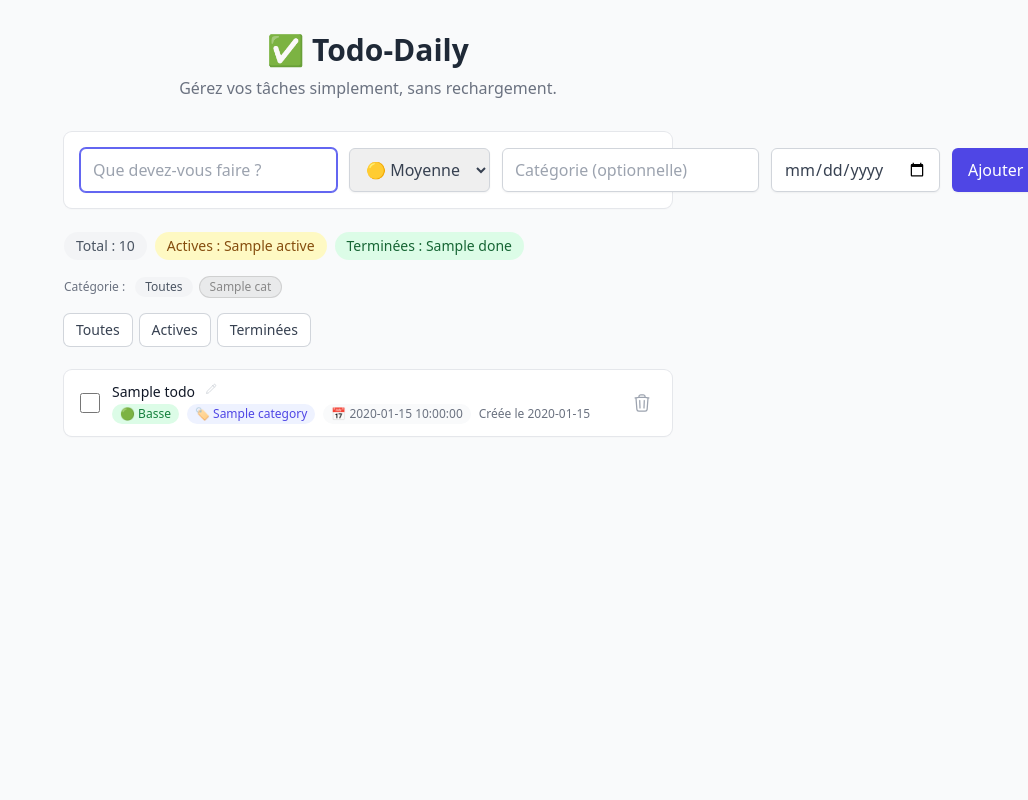
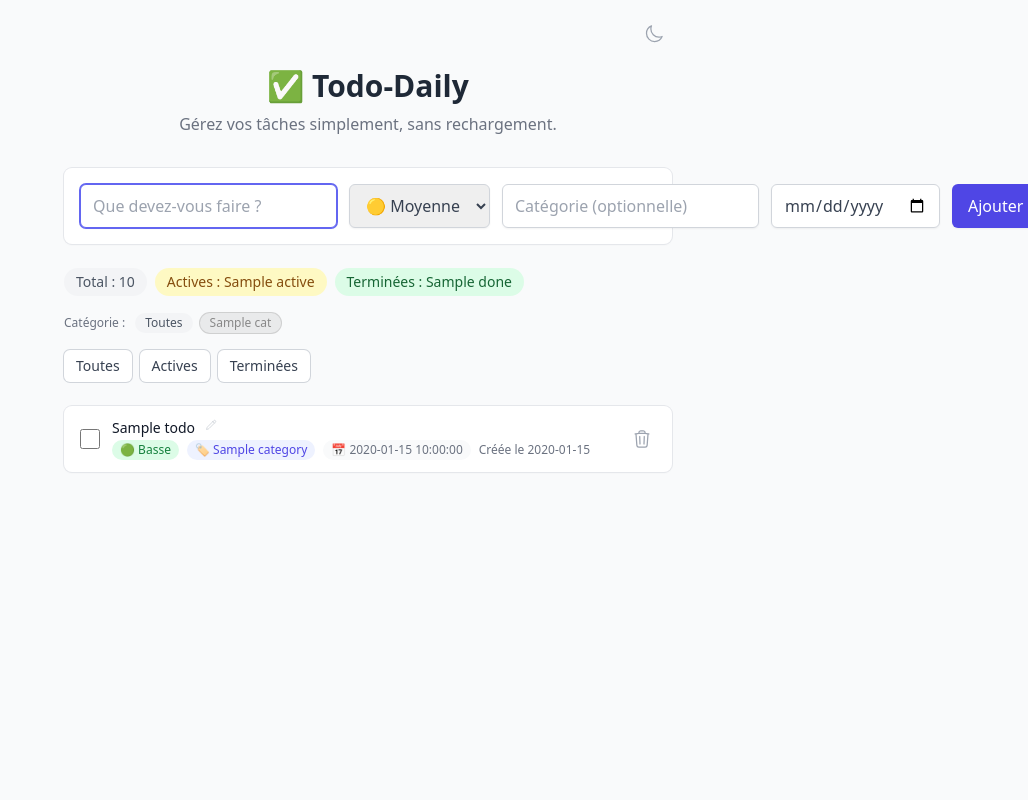
Before and after one commit to xalil05/todo-daily, a FastAPI app: template app/templates/index.html in a window 1320 px wide. Shown: the whole page, without its empty margins (292-1320 px from the left). Run offline with FastAPI, Linux system fonts and the light colour scheme; the template is opened without the code that fills it: most values are stand-ins (such as "Sample title", 1, 10 or a date in 2020); some libraries are stand-ins or nearby versions.

Commit message:
feat: mode sombre avec toggle et localStorage
- Bouton toggle avec icônes soleil/lune
- Détection préférence système (prefers-color-scheme)
- Persistance du choix dans localStorage
- Script anti-flash dans <head> avant affichage
- Classes dark: sur tous les composants (form, liste, badges)
- Transitions CSS douces pour le changement de thème

```diff
--- a/app/static/css/style.css
+++ b/app/static/css/style.css
@@ -2,6 +2,18 @@
  * Styles complémentaires pour Todo-Daily.
  * Utilisé en conjonction avec Tailwind CSS v4 (CDN).
  */
+
+/* Transition douce pour le changement de thème */
+html {
+  transition: background-color 0.3s ease, color 0.3s ease;
+}
+
+html *,
+html *::before,
+html *::after {
+  transition: background-color 0.2s ease, border-color 0.2s ease,
+              box-shadow 0.2s ease, color 0.2s ease;
+}
 
 /* Animation de fondu pour les échanges htmx */
 #main-content.htmx-swapping {
--- a/app/templates/_todo_list.html
+++ b/app/templates/_todo_list.html
@@ -8,14 +8,14 @@
 #}
 
 {# Compteurs en badges #}
-<div class="mb-4 flex flex-wrap items-center gap-2 text-sm text-gray-600">
-    <span class="rounded-full bg-gray-100 px-3 py-1 font-medium">
+<div class="mb-4 flex flex-wrap items-center gap-2 text-sm text-gray-600 dark:text-gray-400">
+    <span class="rounded-full bg-gray-100 dark:bg-gray-700 px-3 py-1 font-medium dark:text-gray-300">
         Total : {{ counts.total }}
     </span>
-    <span class="rounded-full bg-yellow-100 px-3 py-1 font-medium text-yellow-800">
+    <span class="rounded-full bg-yellow-100 dark:bg-yellow-900/40 px-3 py-1 font-medium text-yellow-800 dark:text-yellow-300">
         Actives : {{ counts.active }}
     </span>
-    <span class="rounded-full bg-green-100 px-3 py-1 font-medium text-green-800">
+    <span class="rounded-full bg-green-100 dark:bg-green-900/40 px-3 py-1 font-medium text-green-800 dark:text-green-300">
         Terminées : {{ counts.done }}
     </span>
 </div>
@@ -60,7 +60,7 @@
                    {% if filter == value %}
                        bg-indigo-600 text-white shadow-sm
                    {% else %}
-                       bg-white text-gray-700 ring-1 ring-gray-300 hover:bg-gray-50
+                       bg-white dark:bg-gray-800 text-gray-700 dark:text-gray-300 ring-1 ring-gray-300 dark:ring-gray-600 hover:bg-gray-50 dark:hover:bg-gray-700
                    {% endif %}"
         >
             {{ label }}
@@ -70,16 +70,16 @@
 
 {# Liste des tâches #}
 {% if todos|length == 0 %}
-    <div class="rounded-lg bg-white p-8 text-center shadow-sm ring-1 ring-gray-200">
-        <p class="text-gray-500">🎉 Aucune tâche pour le moment.</p>
-        <p class="mt-1 text-sm text-gray-400">Ajoutez-en une ci-dessus !</p>
+    <div class="rounded-lg bg-white dark:bg-gray-800 p-8 text-center shadow-sm ring-1 ring-gray-200 dark:ring-gray-700">
+        <p class="text-gray-500 dark:text-gray-400">🎉 Aucune tâche pour le moment.</p>
+        <p class="mt-1 text-sm text-gray-400 dark:text-gray-500">Ajoutez-en une ci-dessus !</p>
     </div>
 {% else %}
     <ul class="space-y-2" id="todo-list">
         {% for todo in todos %}
             <li
                 id="todo-{{ todo.id }}"
-                class="flex items-center gap-3 rounded-lg bg-white px-4 py-3 shadow-sm ring-1 ring-gray-200 transition-all hover:shadow-md"
+                class="flex items-center gap-3 rounded-lg bg-white dark:bg-gray-800 px-4 py-3 shadow-sm ring-1 ring-gray-200 dark:ring-gray-700 transition-all hover:shadow-md dark:hover:shadow-lg dark:hover:shadow-black/20"
             >
                 {# Checkbox pour marquer comme fait / non fait #}
                 <input
@@ -95,7 +95,7 @@
 
                 {# Contenu de la tâche #}
                 <div class="min-w-0 flex-1">
-                    <p class="text-sm font-medium text-gray-900 {% if todo.completed %}line-through{% endif %}"
+                    <p class="text-sm font-medium text-gray-900 dark:text-gray-100 {% if todo.completed %}line-through{% endif %}"
                        hx-get="/api/todos/{{ todo.id }}/edit"
                        hx-trigger="dblclick"
                        hx-target="this"
@@ -111,27 +111,27 @@
                     <div class="mt-0.5 flex items-center gap-2 text-xs text-gray-500">
                         {# Badge priorité avec couleur #}
                         {% if todo.priority == 'haute' %}
-                            <span class="inline-flex items-center rounded-full bg-red-100 px-2 py-0.5 text-red-700">
+                            <span class="inline-flex items-center rounded-full bg-red-100 dark:bg-red-900/40 px-2 py-0.5 text-red-700 dark:text-red-300">
                                 🔴 Haute
                             </span>
                         {% elif todo.priority == 'moyenne' %}
-                            <span class="inline-flex items-center rounded-full bg-yellow-100 px-2 py-0.5 text-yellow-700">
+                            <span class="inline-flex items-center rounded-full bg-yellow-100 dark:bg-yellow-900/40 px-2 py-0.5 text-yellow-700 dark:text-yellow-300">
                                 🟡 Moyenne
                             </span>
                         {% else %}
-                            <span class="inline-flex items-center rounded-full bg-green-100 px-2 py-0.5 text-green-700">
+                            <span class="inline-flex items-center rounded-full bg-green-100 dark:bg-green-900/40 px-2 py-0.5 text-green-700 dark:text-green-300">
                                 🟢 Basse
                             </span>
                         {% endif %}
                         {# Badge catégorie #}
                         {% if todo.category %}
-                            <span class="inline-flex items-center rounded-full bg-indigo-50 px-2 py-0.5 text-indigo-600">
+                            <span class="inline-flex items-center rounded-full bg-indigo-50 dark:bg-indigo-900/40 px-2 py-0.5 text-indigo-600 dark:text-indigo-300">
                                 🏷️ {{ todo.category }}
                             </span>
                         {% endif %}
                         {# Badge échéance #}
                         {% if todo.due_date %}
-                            <span class="inline-flex items-center rounded-full px-2 py-0.5 {% if not todo.completed and todo.due_date < today %}bg-red-50 text-red-600 font-medium{% else %}bg-gray-50 text-gray-500{% endif %}">
+                            <span class="inline-flex items-center rounded-full px-2 py-0.5 {% if not todo.completed and todo.due_date < today %}bg-red-50 dark:bg-red-900/40 text-red-600 dark:text-red-300 font-medium{% else %}bg-gray-50 dark:bg-gray-700 text-gray-500 dark:text-gray-400{% endif %}">
                                 📅 {{ todo.due_date }}
                                 {% if not todo.completed and todo.due_date < today %}
                                     <span class="ml-0.5">⚠️</span>
@@ -139,7 +139,7 @@
                             </span>
                         {% endif %}
                         {# Date de création #}
-                        <span>Créée le {{ todo.created_at[:10] }}</span>
+                        <span class="text-gray-500 dark:text-gray-400">Créée le {{ todo.created_at[:10] }}</span>
                     </div>
                 </div>
 
--- a/app/templates/base.html
+++ b/app/templates/base.html
@@ -17,21 +17,54 @@
             crossorigin="anonymous">
     </script>
 
-    {# Notre feuille de style personnalisée (minime, surtout pour les animations) #}
+    {# Notre feuille de style personnalisée #}
     <link rel="stylesheet" href="/static/css/style.css">
 
-    {# Bloc pour ajouter des éléments dans le <head> (meta, styles supplémentaires) #}
+    {# Script dark mode : restaure le thème avant l'affichage (évite le flash) #}
+    <script>
+        if (localStorage.getItem('theme') === 'dark' ||
+            (!localStorage.getItem('theme') && window.matchMedia('(prefers-color-scheme: dark)').matches)) {
+            document.documentElement.classList.add('dark');
+        }
+    </script>
+
+    {# Bloc pour ajouter des éléments dans le <head> #}
     {% block head %}{% endblock %}
 </head>
-<body class="h-full bg-gray-50 text-gray-900 antialiased">
-    {# Conteneur principal centré #}
-    <div class="mx-auto max-w-2xl px-4 py-8 sm:px-6 lg:px-8">
+<body class="h-full bg-gray-50 text-gray-900 dark:bg-gray-900 dark:text-gray-100 antialiased">
+    {# Barre d'en-tête avec bouton dark mode #}
+    <div class="mx-auto max-w-2xl px-4 py-4 sm:px-6 lg:px-8">
+        <div class="mb-4 flex items-center justify-end">
+            <button id="theme-toggle"
+                    class="rounded-lg p-2 text-gray-400 hover:bg-gray-200 dark:hover:bg-gray-700 transition-colors"
+                    title="Changer le thème">
+                <svg id="sun-icon" xmlns="http://www.w3.org/2000/svg" fill="none" viewBox="0 0 24 24" stroke-width="1.5" stroke="currentColor" class="h-5 w-5 hidden dark:block">
+                    <path stroke-linecap="round" stroke-linejoin="round" d="M12 3v2.25m6.364.386-1.591 1.591M21 12h-2.25m-.386 6.364-1.591-1.591M12 18.75V21m-4.773-4.227-1.591 1.591M5.25 12H3m4.227-4.773L5.636 5.636M15.75 12a3.75 3.75 0 1 1-7.5 0 3.75 3.75 0 0 1 7.5 0Z" />
+                </svg>
+                <svg id="moon-icon" xmlns="http://www.w3.org/2000/svg" fill="none" viewBox="0 0 24 24" stroke-width="1.5" stroke="currentColor" class="h-5 w-5 block dark:hidden">
+                    <path stroke-linecap="round" stroke-linejoin="round" d="M21.752 15.002A9.72 9.72 0 0 1 18 15.75c-5.385 0-9.75-4.365-9.75-9.75 0-1.33.266-2.597.748-3.752A9.753 9.753 0 0 0 3 11.25C3 16.635 7.365 21 12.75 21a9.753 9.753 0 0 0 9.002-5.998Z" />
+                </svg>
+            </button>
+        </div>
         {% block content %}
         {# Ici viendra le contenu spécifique à chaque page #}
         {% endblock %}
     </div>
 
-    {# Bloc pour scripts supplémentaires en bas de page #}
+    {# Script du toggle theme #}
+    <script>
+        document.getElementById('theme-toggle').addEventListener('click', function() {
+            if (document.documentElement.classList.contains('dark')) {
+                document.documentElement.classList.remove('dark');
+                localStorage.setItem('theme', 'light');
+            } else {
+                document.documentElement.classList.add('dark');
+                localStorage.setItem('theme', 'dark');
+            }
+        });
+    </script>
+
+    {# Bloc pour scripts supplémentaires #}
     {% block scripts %}{% endblock %}
 </body>
 </html>
--- a/app/templates/index.html
+++ b/app/templates/index.html
@@ -5,25 +5,21 @@
 {% block content %}
     {# En-tête avec le titre de l'application #}
     <div class="mb-8 text-center">
-        <h1 class="text-3xl font-bold text-gray-800">
+        <h1 class="text-3xl font-bold text-gray-800 dark:text-gray-100">
             ✅ Todo-Daily
         </h1>
-        <p class="mt-2 text-gray-500">Gérez vos tâches simplement, sans rechargement.</p>
+        <p class="mt-2 text-gray-500 dark:text-gray-400">Gérez vos tâches simplement, sans rechargement.</p>
     </div>
 
     {#
         Formulaire d'ajout.
-        hx-post envoie les données à /api/todos en AJAX.
-        hx-target="#main-content" : la réponse HTML remplacera tout le conteneur.
-        hx-swap="innerHTML" : remplace le contenu interne de la cible.
-        Après soumission, on vide les champs avec hx-on::after-request (équivalent JS)
     #}
     <form
         id="add-todo-form"
         hx-post="/todos"
         hx-target="#main-content"
         hx-swap="innerHTML"
-        class="mb-6 rounded-lg bg-white p-4 shadow-sm ring-1 ring-gray-200"
+        class="mb-6 rounded-lg bg-white dark:bg-gray-800 p-4 shadow-sm ring-1 ring-gray-200 dark:ring-gray-700"
     >
         <div class="flex flex-col gap-3 sm:flex-row">
             {# Champ titre #}
@@ -34,14 +30,14 @@
                 minlength="1"
                 maxlength="200"
                 placeholder="Que devez-vous faire ?"
-                class="flex-1 rounded-md border border-gray-300 px-3 py-2 text-gray-700 placeholder-gray-400 shadow-sm focus:border-indigo-500 focus:outline-none focus:ring-1 focus:ring-indigo-500"
+                class="flex-1 rounded-md border border-gray-300 dark:border-gray-600 px-3 py-2 text-gray-700 dark:text-gray-200 placeholder-gray-400 dark:placeholder-gray-500 shadow-sm focus:border-indigo-500 focus:outline-none focus:ring-1 focus:ring-indigo-500 dark:bg-gray-700"
                 autofocus
             >
 
             {# Sélecteur de priorité #}
             <select
                 name="priority"
-                class="rounded-md border border-gray-300 px-3 py-2 text-gray-700 shadow-sm focus:border-indigo-500 focus:outline-none focus:ring-1 focus:ring-indigo-500"
+                class="rounded-md border border-gray-300 dark:border-gray-600 px-3 py-2 text-gray-700 dark:text-gray-200 shadow-sm focus:border-indigo-500 focus:outline-none focus:ring-1 focus:ring-indigo-500 dark:bg-gray-700"
             >
                 <option value="haute">🔴 Haute</option>
                 <option value="moyenne" selected>🟡 Moyenne</option>
@@ -54,7 +50,7 @@
                 name="category"
                 list="cat-list"
                 placeholder="Catégorie (optionnelle)"
-                class="rounded-md border border-gray-300 px-3 py-2 text-gray-700 placeholder-gray-400 shadow-sm focus:border-indigo-500 focus:outline-none focus:ring-1 focus:ring-indigo-500"
+                class="rounded-md border border-gray-300 dark:border-gray-600 px-3 py-2 text-gray-700 dark:text-gray-200 placeholder-gray-400 dark:placeholder-gray-500 shadow-sm focus:border-indigo-500 focus:outline-none focus:ring-1 focus:ring-indigo-500 dark:bg-gray-700"
             >
             <datalist id="cat-list">
                 {% for cat in categories %}
@@ -66,7 +62,7 @@
             <input
                 type="date"
                 name="due_date"
-                class="rounded-md border border-gray-300 px-3 py-2 text-gray-700 shadow-sm focus:border-indigo-500 focus:outline-none focus:ring-1 focus:ring-indigo-500"
+                class="rounded-md border border-gray-300 dark:border-gray-600 px-3 py-2 text-gray-700 dark:text-gray-200 shadow-sm focus:border-indigo-500 focus:outline-none focus:ring-1 focus:ring-indigo-500 dark:bg-gray-700"
                 title="Date d'échéance (optionnelle)"
             >
 
```
